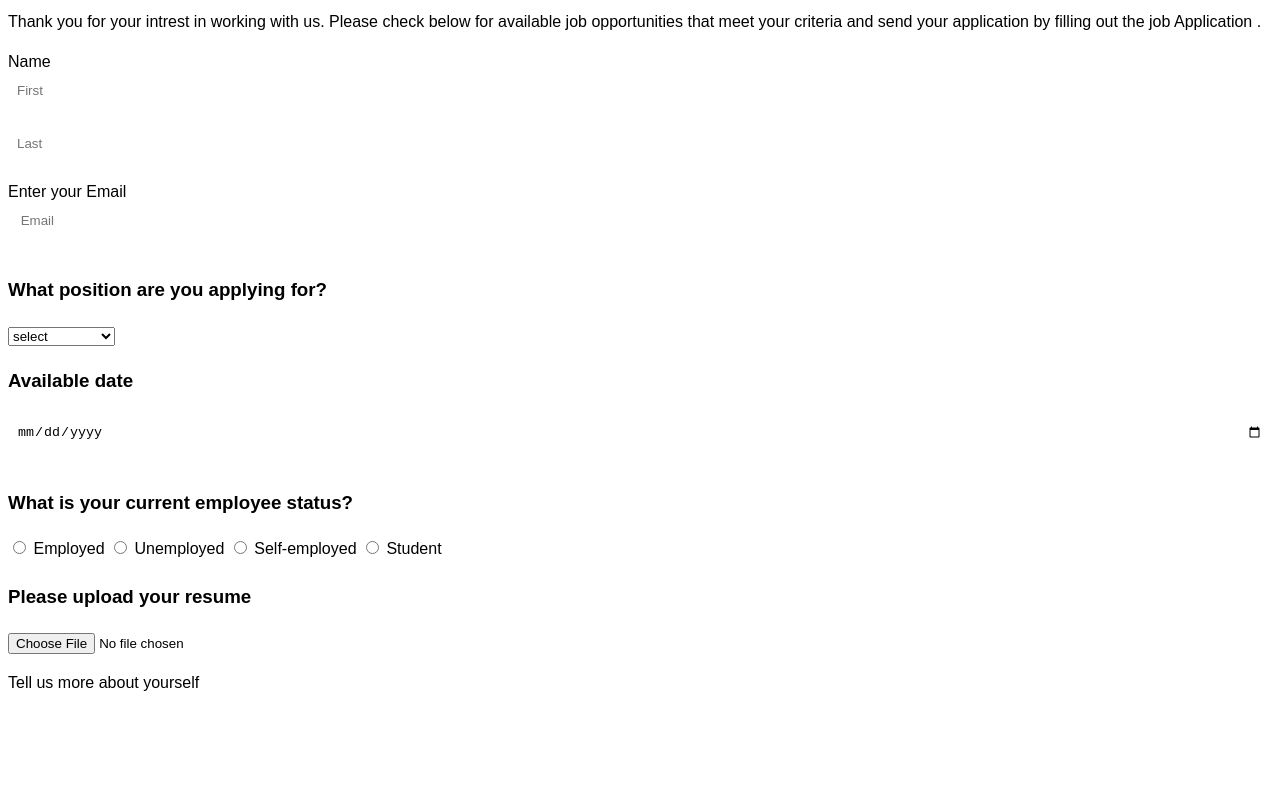
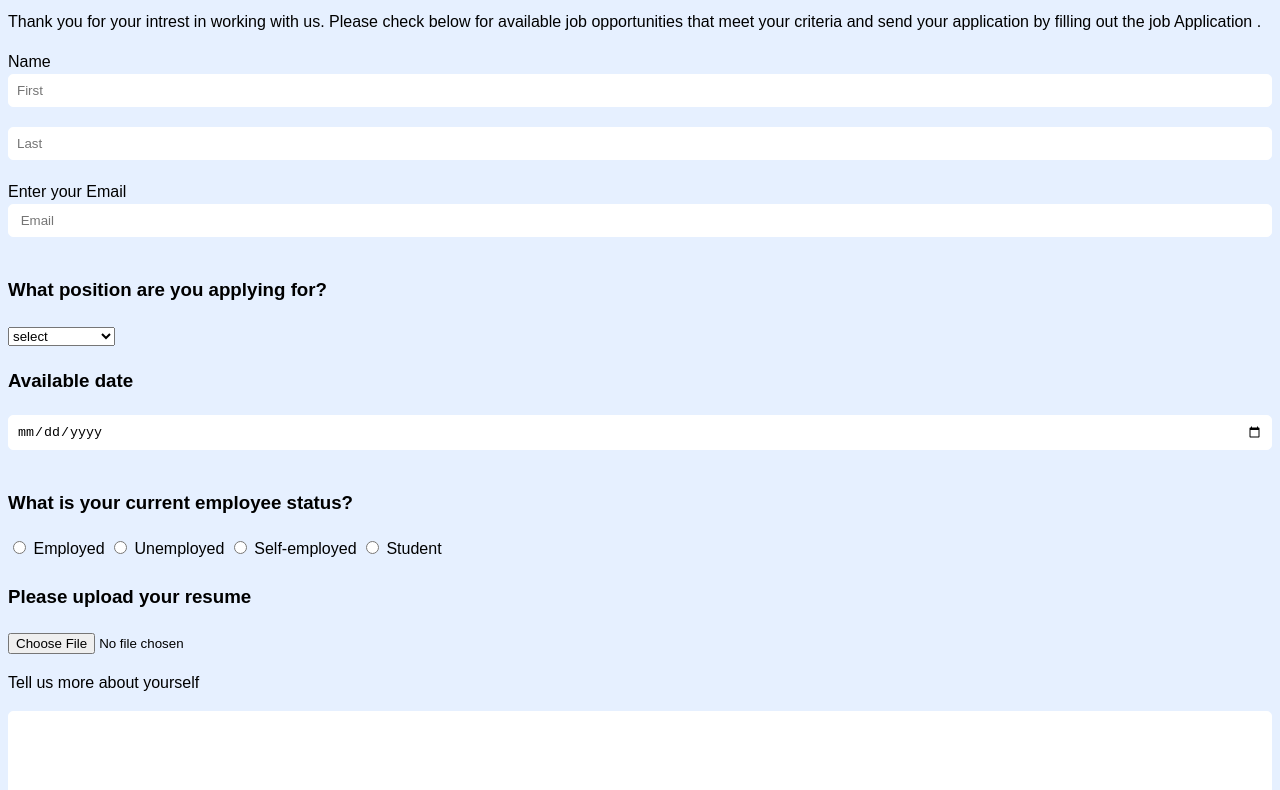
Before and after one commit to rg1331376-rgb/firebase-site, a plain HTML site: page index.html in a window 1280 px wide. Shown: the part 79-869 px from the top of the page. Drawn offline with Linux system fonts and the light colour scheme.

Commit message:
style.css

```diff
--- a/style.css
+++ b/style.css
@@ -1,7 +1,7 @@
 body{
     font-family: Arial, sans-serif;
     line-height: 1.5;
-    background-color:white;
+    background-color:#e6f0ff;
 }
 form{
     max-width:800px ;
```
